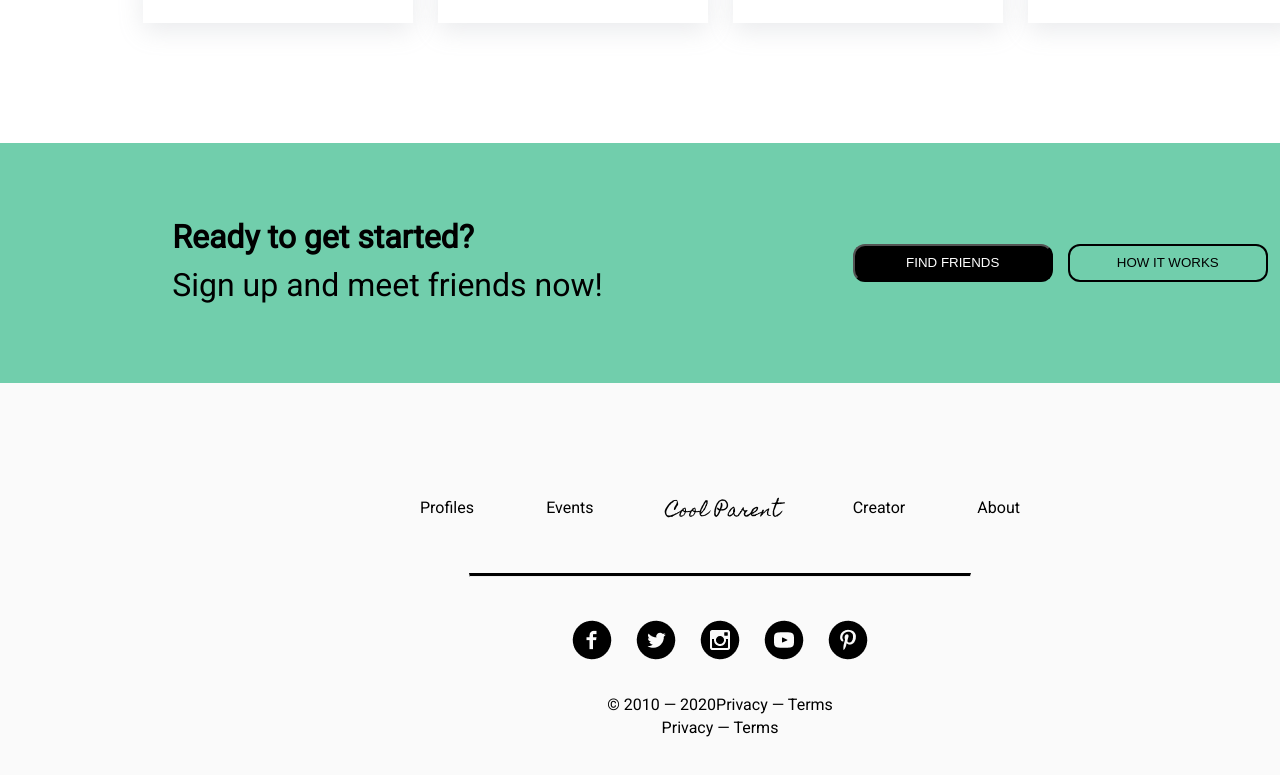
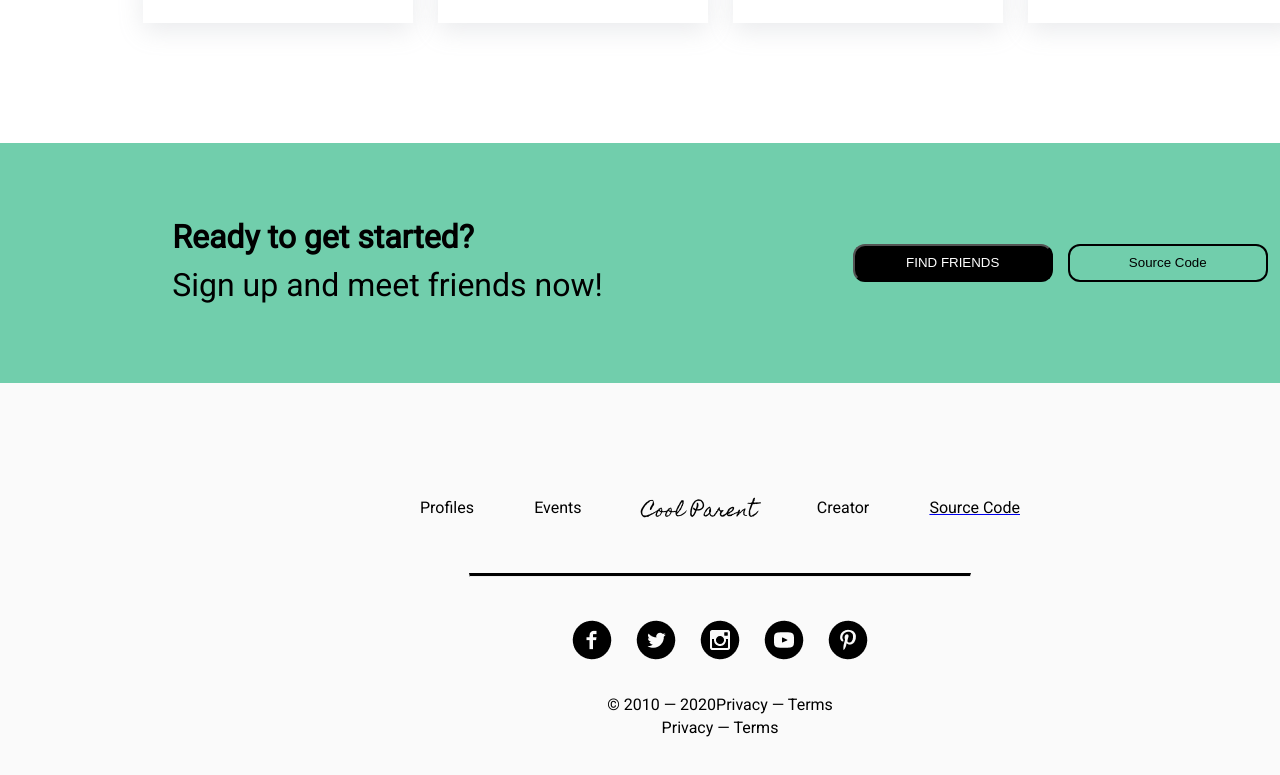
Before and after one commit to jhortizu01/cool-parent, a React (Create React App) app: page / in a window 1280 px wide. Shown: the part 2741-3516 px from the top of the page. Built offline with nearby package versions, Linux system fonts and the light colour scheme; no server answers; a web font is replaced by a local one.

Commit message:
updated links for Source Code buttons

```diff
--- a/src/LandingPageComponents/Nav.js
+++ b/src/LandingPageComponents/Nav.js
@@ -24,9 +24,9 @@ const Nav = () => {
       <Link to='/my-friends'>
         <button className="menu-btn animate__animated animate__fadeInDown">My Friends</button>
       </Link>
-
-      <button className="menu-btn animate__animated animate__fadeInDown">How It Works</button>
-
+      <a href="https://github.com/jhortizu01/cool-parent">
+        <button className="menu-btn animate__animated animate__fadeInDown">Source Code</button>
+      </a>
       <Link to='/meet-the-creator'>
         <button className="menu-btn animate__animated animate__fadeInDown">Meet the Creator</button>
       </Link>
--- a/src/LandingPageComponents/Sec1Bottom.js
+++ b/src/LandingPageComponents/Sec1Bottom.js
@@ -1,7 +1,6 @@
 import React from 'react'
 import '../LandingPageStyles/Sec1Bottom.scss'
 import dadsbaby from '../assets/dadsbaby.png'
-import { Link } from 'react-router-dom'
 
 const Sec1Bottom = () => {
   return (
@@ -11,7 +10,9 @@ const Sec1Bottom = () => {
         <div className="styling">
           <h2 className="title">How It Works</h2>
           <p className="explanation">Remember the days of Plenty of Fish or Tinder? Well it’s kind of like that. Find potential friends by browsing through profiles. Think you might connect with someone? Give them a like and you’ll be able to connect with them. Browse our user events and get involved!</p>
-          <button className="learn-more">LEARN MORE</button>
+          <a href="https://github.com/jhortizu01/cool-parent">
+            <button className="learn-more">LEARN MORE</button>
+          </a>
         </div>
       </section>
     </div>
--- a/src/LandingPageComponents/Sec2Top.js
+++ b/src/LandingPageComponents/Sec2Top.js
@@ -9,7 +9,6 @@ const Sec2Top = () => {
   return (
     <div className="sec2top">
       <h2 className="features">Discover Key Features</h2>
-
       <section className="feature-container">
           <Feature1 />
           <Feature2 />
--- a/src/LandingPageComponents/Section3.js
+++ b/src/LandingPageComponents/Section3.js
@@ -12,7 +12,9 @@ const Section3 = () => {
       <Link to='/profiles'>
         <button className="find-friends-btn-footer">FIND FRIENDS</button>
       </Link>
-      <button className="works-btn">HOW IT WORKS</button>
+      <a href="https://github.com/jhortizu01/cool-parent">
+        <button className="works-btn">Source Code</button>
+      </a>
     </div>
   )
 }
--- a/src/LandingPageComponents/Section4.js
+++ b/src/LandingPageComponents/Section4.js
@@ -17,7 +17,9 @@ const Section4 = () => {
         <Link to='/meet-the-creator' style={{ textDecoration: 'none' }}>
           <p className="links">Creator</p>
         </Link>
-        <p className="links">About</p>
+        <a href="https://www.w3schools.com">
+          <p className="links">Source Code</p>
+        </a>
       </section>
       <hr class="solid"></hr>
       <img src={social} alt="social media icons" className="footer-icons" />
--- a/src/components/Main.js
+++ b/src/components/Main.js
@@ -13,37 +13,33 @@ import Error from './Error'
 const Main = ({ allParents, allEvents, setParentState, setEventState, errorState, setErrorState}) => {
   const [allFriendsState, setAllFriends] = useState([])
 
-  let profilesError = errorState ? <Error /> :
+  let errors= errorState ? <Error /> :
+  <>
     <Route exact path='/profiles' render={() =>
         <>
           <Nav />
           <AllProfilesContainer allParents={allParents} setParentState={setParentState} allFriendsState={allFriendsState} setAllFriends={setAllFriends} />
         </>}
       />
-
-  let eventsError = errorState ? <Error /> :
     <Route exact path='/events' render={() =>
       <>
         <Nav />
         <EventContainer allEvents={allEvents} setEventState={setEventState}/>
       </>}
      />
-
-   let friendsError = errorState ? <Error /> :
     <Route exact path='/my-friends' render={() =>
       <>
         <Nav />
         <MyFriendsContainer allFriendsState={allFriendsState} allParents={allParents} setParentState={setParentState} setAllFriends={setAllFriends}  />
       </>
     } />
+  </>
 
 
   return (
     <div className="main">
       <Route exact path='/' render={() => <LandingPage />} />
-      {profilesError}
-      {eventsError}
-      {friendsError}
+      {errors}
       <Route exact path='/meet-the-creator' render={() =>
         <>
           <Nav />
```
Also changed, not shown: src/LandingPageComponents/Sec2Bottom.js (+4 -4 lines), 1 other file (tests, documents, lock files or other folders). Lines whose indentation alone changed are shown as unchanged.
